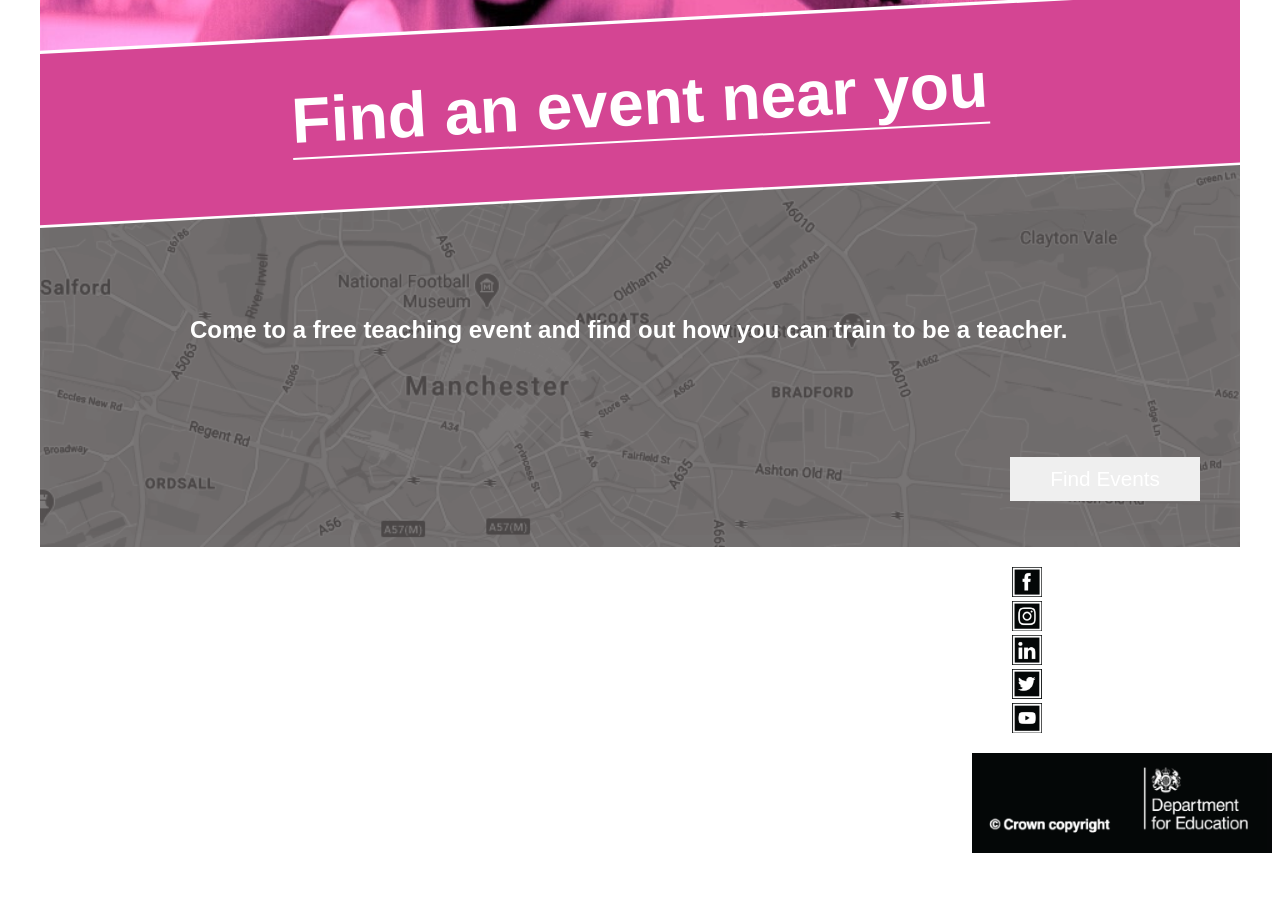
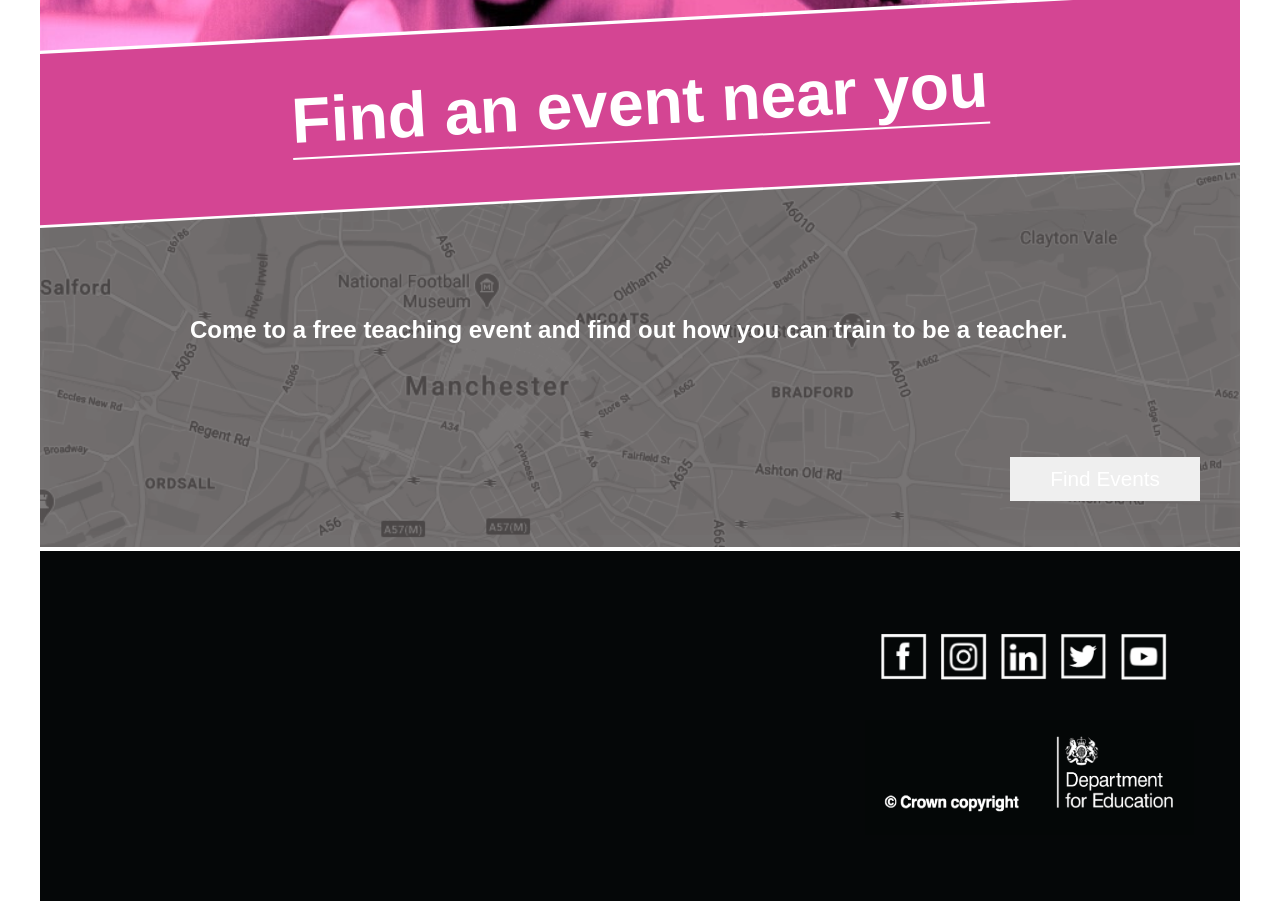
Before and after one commit to DFE-Digital/git-apprentice-project, a Gatsby site: page / in a window 1280 px wide. Shown: the part 2455-3364 px from the top of the page. Before the commit the page ends 3312 px from the top, so only its background shows below. Built offline with nearby package versions, Linux system fonts and the light colour scheme; Gatsby itself is replaced by a stand-in of ours.

Commit message:
Complete footer

```diff
--- a/src/components/footer/footer.js
+++ b/src/components/footer/footer.js
@@ -7,26 +7,54 @@ import linkedinLogo from "../../pages/home-page/images/linkedinLogo.png";
 import twitterLogo from "../../pages/home-page/images/twitterLogo.png";
 import youtubeLogo from "../../pages/home-page/images/youtubeLogo.png";
 
-// import twitterIcon from "./images/twitter-icon.png"
-
 const Footer = props => {
   return (
     <div id={styles.background}>
       <ul id={styles.socialMediaIconsContainer}>
         <li>
-          <img src={fbLogo} className={styles.socialMediaIcons} />
+          <a href="https://www.facebook.com/getintoteaching/">
+            <img
+              alt="FaceBook Icon"
+              src={fbLogo}
+              className={styles.socialMediaIcons}
+            />
+          </a>
         </li>
         <li>
-          <img src={instaLogo} className={styles.socialMediaIcons} />
+          <a href="https://www.instagram.com/get_into_teaching/?hl=en">
+            <img
+              alt="Instagram Icon"
+              src={instaLogo}
+              className={styles.socialMediaIcons}
+            />
+          </a>
         </li>
         <li>
-          <img src={linkedinLogo} className={styles.socialMediaIcons} />
+          <a href="https://www.linkedin.com/organization-guest/company/get-into-teaching?challengeId=AQEweUa0UAznCAAAAXIZHpvpzoIHuZDoQkljLCbinesRTxhkS8KBRpKBbFLWH1F7-pfve376XbOJWAVGZctuygBtEWYcLHQx-g&submissionId=97631740-cb3f-0f16-6a50-d2fd8674305b">
+            <img
+              alt="LinkedIn Icon"
+              src={linkedinLogo}
+              className={styles.socialMediaIcons}
+            />
+          </a>
         </li>
         <li>
-          <img src={twitterLogo} className={styles.socialMediaIcons} />
+          <a href="https://twitter.com/getintoteaching?ref_src=twsrc%5Egoogle%7Ctwcamp%5Eserp%7Ctwgr%5Eauthor">
+            <img
+              alt="Twitter Icon"
+              src={twitterLogo}
+              className={styles.socialMediaIcons}
+            />
+          </a>
         </li>
         <li>
-          <img src={youtubeLogo} className={styles.socialMediaIcons} />
+          <a href="https://www.youtube.com/user/getintoteaching">
+            <img
+              alt="YouTube Icon"
+              src={youtubeLogo}
+              className={styles.socialMediaIcons}
+            />
+          </a>
         </li>
       </ul>
       <img src={dfeLogo} id={styles.dfeLogo} />
--- a/src/components/footer/footer.module.scss
+++ b/src/components/footer/footer.module.scss
@@ -1,24 +1,36 @@
 @import "../../utils/constants.scss";
 
 #background {
-  //background-color: $git-black;
+  background-color: $git-black;
   max-width: $max-width;
-  height: 250px;
+  height: 350px;
   margin: auto;
-  float: right;
+  display: flex;
+  flex-direction: column;
+  justify-content: center;
+  align-items: flex-end;
 }
 
 #dfeLogo {
-  height: 100px;
-  width: 300px;
+  height: 115px;
+  width: 335px;
+  //display: block;
+  padding-right: 40px;
+  padding-top: 20px;
 }
 
 .socialMediaIcons {
-  height: 30px;
-  width: 30px;
+  height: 47px;
+  width: 47px;
+  padding-right: 13px;
 }
 
 #socialMediaIconsContainer {
-  //float: right;
   list-style: none;
+  padding-right: 60px;
 }
+
+ul,
+li {
+  display: inline;
+}
```
